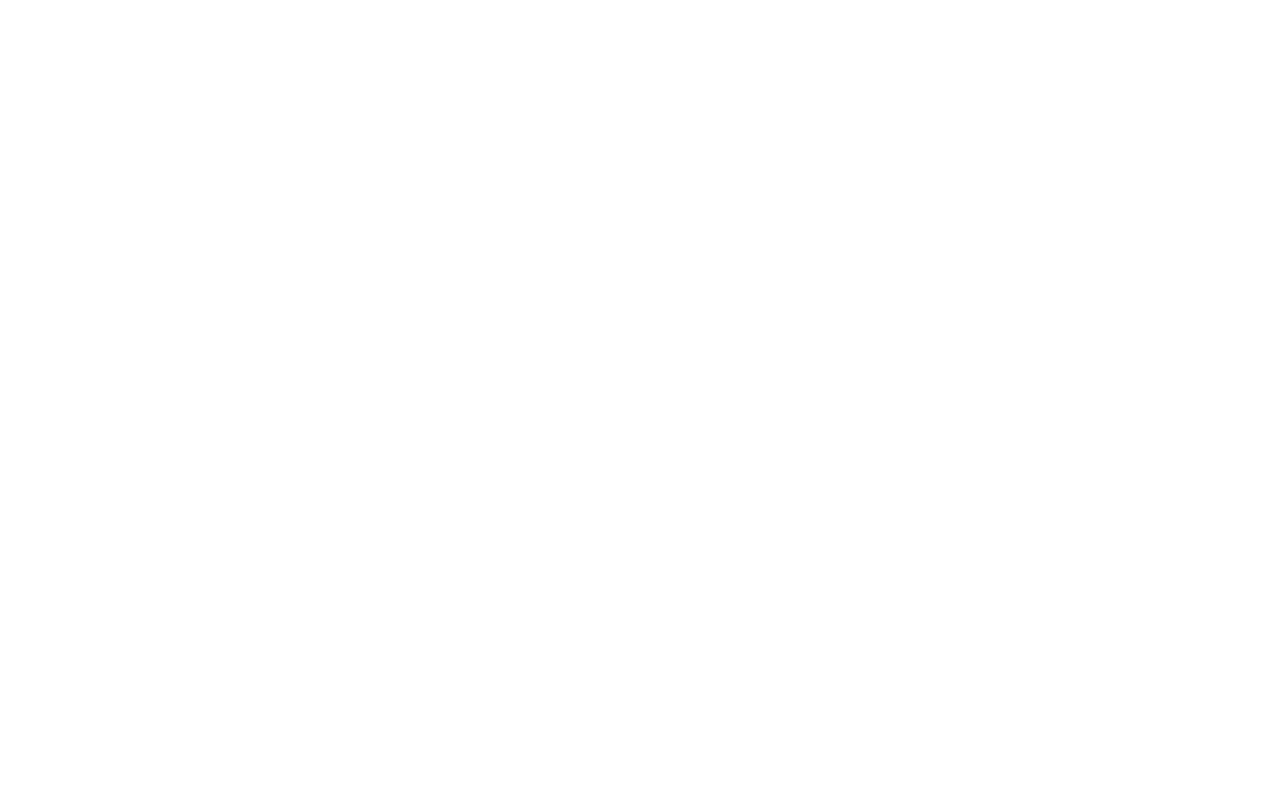
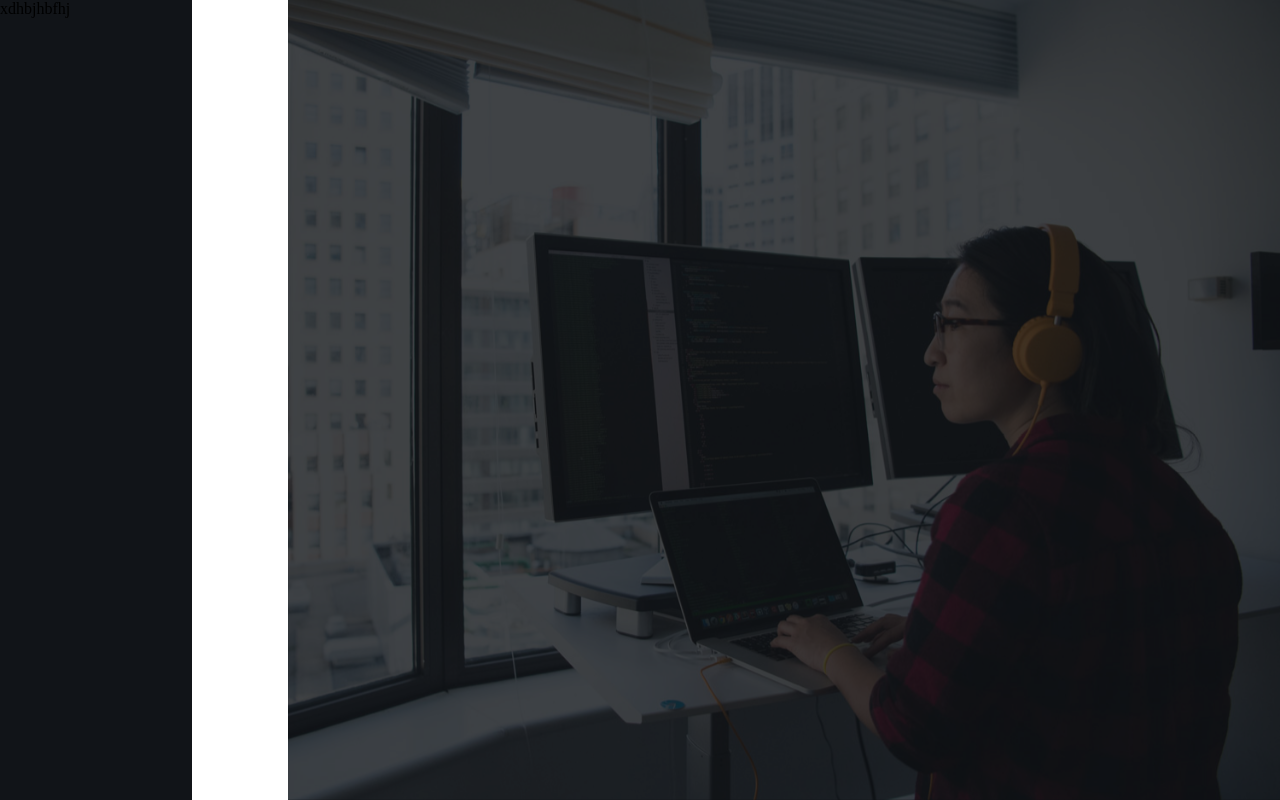
Before and after one commit to yashguard/Portfolio, a React (Create React App) app: page / in a window 1280 px wide. Built offline with nearby package versions, Linux system fonts and the light colour scheme.

Commit message:
Setup complete

```diff
--- a/src/App.css
+++ b/src/App.css
@@ -3,3 +3,58 @@
   margin: 0;
   box-sizing: border-box;
 }
+
+:root {
+  --nav-background-color : #111418;
+  --nav-background-color-opacity-8 : rgba(17, 20, 24, 0.8);
+}
+
+.row {
+  display: flex;
+  flex-wrap: nowrap;
+}
+
+.align-items-center {
+  align-items: center;
+}
+
+.justify-content-center {
+  justify-content: center;
+}
+
+.justify-content-between {
+  justify-content: space-between;
+}
+
+.main {
+  position: relative;
+}
+
+.nav{
+  width: 15%;
+  background-color: var(--nav-background-color);
+  height: 100vh;
+  position: fixed;
+  z-index: 100;
+  left: 0;
+}
+
+.sections {
+  width: 85%;
+  margin-left: 288px;
+  background-color: black;
+  height: 100vh;
+}
+
+.sections .home-section {
+  background-image: url("Image/intro-bg.jpg");
+  background-position: center;
+  background-attachment: fixed;
+  background-repeat: no-repeat;
+  background-size: cover;
+}
+
+.sections .home-section .overlay {
+  background-color: var(--nav-background-color-opacity-8);
+  height: 100vh;
+}
--- /dev/null
+++ b/src/App.jsx
@@ -0,0 +1,12 @@
+import "./App.css";
+import Main from "./Components/Main";
+
+function App() {
+  return (
+    <>
+      <Main/>
+    </>
+  );
+}
+
+export default App;
--- /dev/null
+++ b/src/Components/Home.jsx
@@ -0,0 +1,11 @@
+import React from 'react'
+
+const Home = () => {
+  return (
+    <div className='home-section'>
+      <div className="overlay"></div>
+    </div>
+  )
+}
+
+export default Home
--- /dev/null
+++ b/src/Components/Main.jsx
@@ -0,0 +1,20 @@
+import React from "react";
+import Nav from "./Nav";
+import Home from "./Home";
+
+const Main = () => {
+  return (
+    <div className="main">
+      <div className="row">
+        <div className="nav">
+          <Nav />
+        </div>
+        <div className="sections">
+          <Home/>
+        </div>
+      </div>
+    </div>
+  );
+};
+
+export default Main;
--- /dev/null
+++ b/src/Components/Nav.jsx
@@ -0,0 +1,11 @@
+import React from 'react'
+
+const Nav = () => {
+  return (
+    <div>
+      xdhbjhbfhj
+    </div>
+  )
+}
+
+export default Nav
```
Also changed, not shown: src/App.js (deleted, +0 -9 lines), src/Image/intro-bg.jpg (added).
